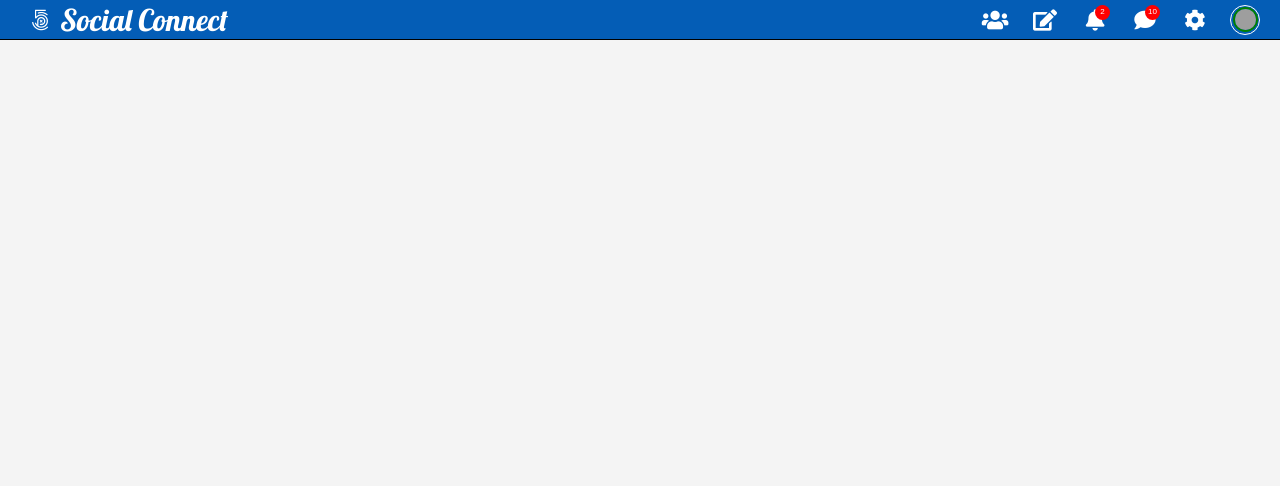
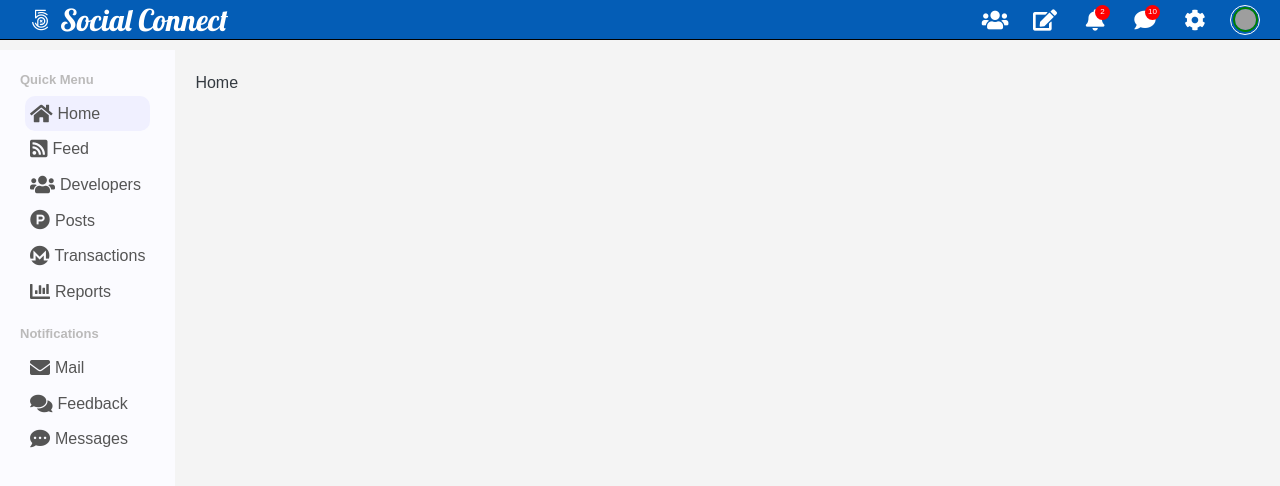
Before and after one commit to zAhmedAly/tempapp, a React (Create React App) app: page / in a window 1280 px wide. Shown: the top 486 px of the page. Built offline with nearby package versions, Linux system fonts and the light colour scheme; grey boxes are pictures that could not be loaded.

Commit message:
06062021-01

```diff
--- a/src/App.css
+++ b/src/App.css
@@ -31,7 +31,7 @@ ul {
 }
 
 /* Utilities */
-.container {
+/* .container {
   max-width: 1100px;
   margin: auto;
   overflow: hidden;
@@ -39,6 +39,16 @@ ul {
   margin-top: 6rem;
   margin-bottom: 3rem;
   border: 2px solid black;
+} */
+
+.container {
+  display: flex;
+  margin-top: 10px;
+}
+
+.link {
+  text-decoration: none;
+  color: inherit;
 }
 
 /* Text Styles*/
@@ -149,7 +159,7 @@ ul {
 /* Mobile Styles */
 @media (max-width: 700px) {
   .container {
-    margin-top: 8rem;
+    margin-top: 20px;
   }
 
   .hide-sm {
--- a/src/App.jsx
+++ b/src/App.jsx
@@ -1,18 +1,23 @@
-import { BrowserRouter as Router, Route, Switch } from 'react-router-dom';
+import { BrowserRouter as Router, Route, Switch } from "react-router-dom";
 
-import './App.css';
-import Footer from './components/layout/Footer';
-import Header from './components/layout/Header';
-import Main from './components/layout/Main';
-import Toolbar from './components/toolbar/Toolbar';
+import "./App.css";
+import Home from "./components/screens/home/Home";
+import Sidebar from "./components/sidebar/Sidebar";
+import Toolbar from "./components/toolbar/Toolbar";
 
 function App() {
   return (
     <Router>
       <Toolbar />
-      {/* <Header />
-      <Main />
-      <Footer /> */}
+      <div className="container">
+        <Sidebar />
+        {/* <Home /> */}
+        <Switch>
+          <Route exact path="/">
+            <Home />
+          </Route>
+        </Switch>
+      </div>
     </Router>
   );
 }
--- /dev/null
+++ b/src/components/screens/home/Home.jsx
@@ -0,0 +1,11 @@
+import "./home.css";
+
+const Home = () => {
+  return (
+    <div className="home">
+      <div className="homeWidgets"> Home </div>
+    </div>
+  );
+};
+
+export default Home;
--- /dev/null
+++ b/src/components/screens/home/home.css
@@ -0,0 +1,9 @@
+.home {
+  flex: 4;
+  /* border: 2px solid black; */
+}
+
+.homeWidgets {
+  display: flex;
+  margin: 20px;
+}
--- /dev/null
+++ b/src/components/sidebar/Sidebar.jsx
@@ -0,0 +1,74 @@
+import { Link } from "react-router-dom";
+import "./sidebar.css";
+
+const Sidebar = () => {
+  return (
+    <div className="sidebar">
+      <div className="sidebarWrapper">
+        <div className="sidebarMenu">
+          <h3 className="sidebarTitle">Quick Menu</h3>
+          <ul className="sidebarList">
+            <Link to="/" className="link">
+              <li className="sidebarListItem active">
+                <i class="fas fa-home sidebarIcon"></i>
+                Home
+              </li>
+            </Link>
+            <li className="sidebarListItem">
+              <i class="fas fa-rss-square sidebarIcon"></i>
+              Feed
+            </li>
+            {/* <li className="sidebarListItem">
+              <i class="fas fa-chart-line sidebarIcon"></i>
+              Sales
+            </li> */}
+            {/* </ul>
+        </div>
+        <div className="sidebarMenu">
+          <h3 className="sidebarTitle">Quick Menu</h3>
+          <ul className="sidebarList"> */}
+            <Link to="/users" className="link">
+              <li className="sidebarListItem">
+                <i class="fas fa-users sidebarIcon"></i>
+                Developers
+              </li>
+            </Link>
+            <Link to="/products" className="link">
+              <li className="sidebarListItem">
+                <i class="fab fa-product-hunt sidebarIcon"></i>
+                Posts
+              </li>
+            </Link>
+            <li className="sidebarListItem">
+              <i class="fab fa-monero sidebarIcon"></i>
+              Transactions
+            </li>
+            <li className="sidebarListItem">
+              <i class="fas fa-chart-bar sidebarIcon"></i>
+              Reports
+            </li>
+          </ul>
+        </div>
+        <div className="sidebarMenu">
+          <h3 className="sidebarTitle">Notifications</h3>
+          <ul className="sidebarList">
+            <li className="sidebarListItem">
+              <i class="fas fa-envelope sidebarIcon"></i>
+              Mail
+            </li>
+            <li className="sidebarListItem">
+              <i class="fas fa-comments sidebarIcon"></i>
+              Feedback
+            </li>
+            <li className="sidebarListItem">
+              <i class="fas fa-comment-dots sidebarIcon"></i>
+              Messages
+            </li>
+          </ul>
+        </div>
+      </div>
+    </div>
+  );
+};
+
+export default Sidebar;
--- /dev/null
+++ b/src/components/sidebar/sidebar.css
@@ -0,0 +1,51 @@
+.sidebar {
+  flex: 1/5;
+  height: calc(100vh - 50px);
+  background-color: rgb(251, 251, 255);
+  position: sticky;
+  top: 50px;
+}
+
+.sidebarWrapper {
+  padding: 20px;
+  color: #555;
+}
+
+.sidebarMenu {
+  margin-bottom: 10px;
+}
+
+.sidebarTitle {
+  font-size: 13px;
+  color: rgb(187, 186, 186);
+}
+
+.sidebarList {
+  list-style: none;
+  padding: 5px;
+}
+
+.sidebarListItem {
+  padding: 5px;
+  cursor: pointer;
+  display: flex;
+  align-items: center;
+  border-radius: 10px;
+}
+
+.sidebarListItem.active,
+.sidebarListItem:hover {
+  background-color: rgb(240, 240, 255);
+}
+
+.sidebarIcon {
+  margin-right: 5px;
+  font-size: 20px !important;
+}
+
+/* Mobile Styles */
+@media (max-width: 1022px) {
+  .sidebar {
+    display: none;
+  }
+}
```
